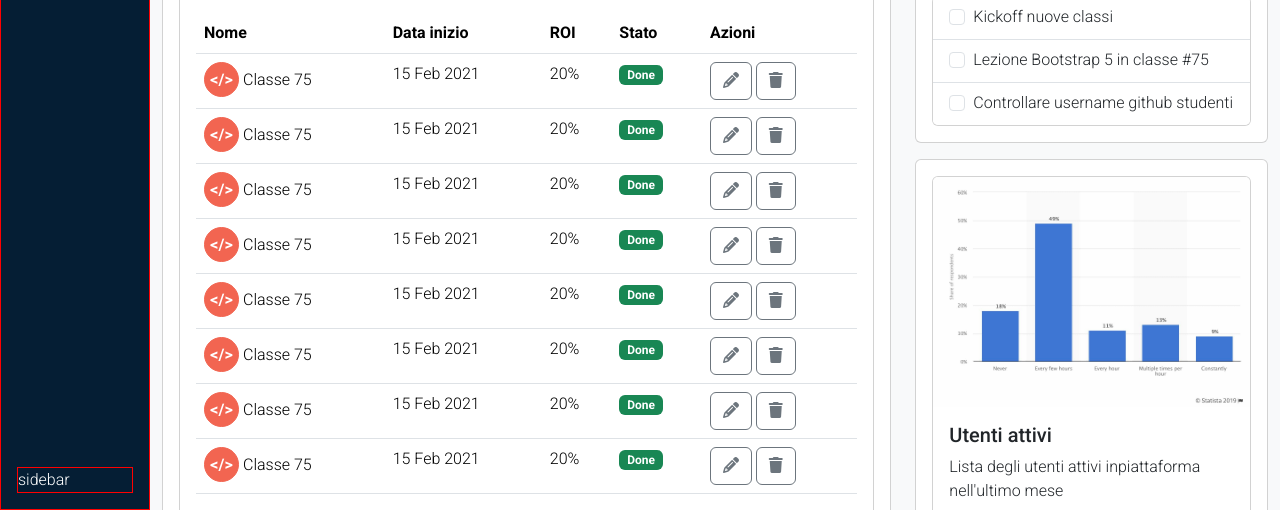
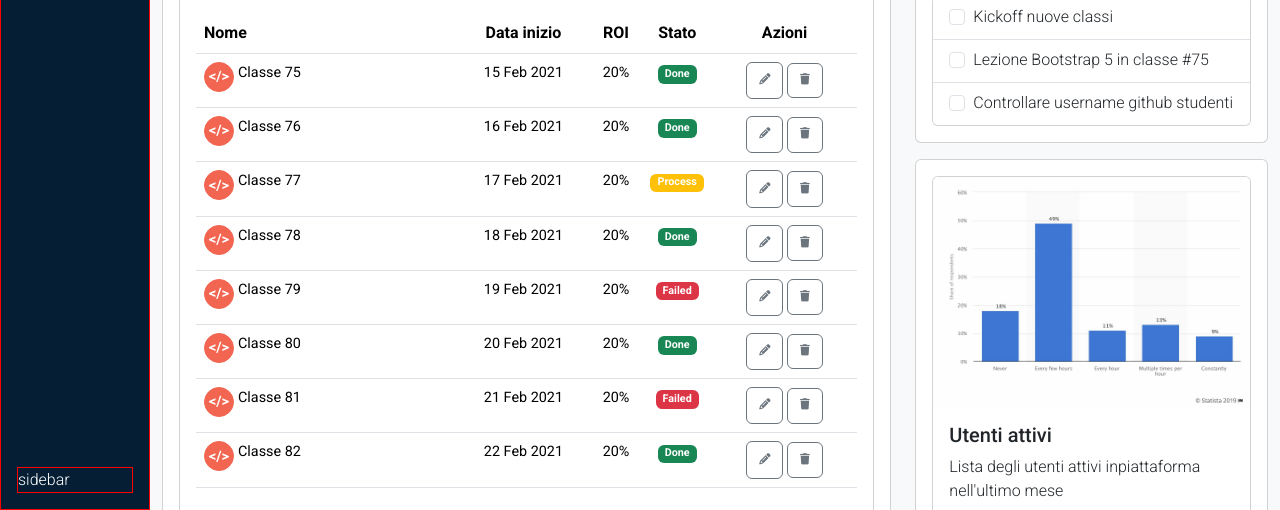
Before and after one commit to MatteoRuffa/html-css-bootstrap-dashboard, a plain HTML site: page index.html in a window 1280 px wide. Shown: the part 290-800 px from the top of the page. Drawn offline with nearby package versions, Linux system fonts and the light colour scheme.

Commit message:
add TABLE responsive

```diff
--- a/css/mr-style.css
+++ b/css/mr-style.css
@@ -103,17 +103,27 @@ div#new-student     {order: 1;}
 }
 
 /* TABLE */
-/* .table {
-    font-size: 80%;
-} */
+#table {
+    font-size: 0.9rem;
+}
 
 .mr-icon-circle {
     border: 1px solid var(--mr-icons);
     border-radius: 50%;
     background-color: var(--mr-icons);
     color: var(--mr-color-light);
-    width: 35px;
-    height: 35px;
+    width: 30px;
+    height: 30px;
+}
+
+#table th:not(th:first-child),
+#table td:not(td:first-child)  {
+    text-align: center;
+}
+
+#table button {
+    aspect-ratio: 1 / 1;
+    font-size: 0.7rem;
 }
 
 /* ACCORDION */
@@ -144,6 +154,22 @@ div#new-student     {order: 1;}
         justify-content: space-between;
         align-items: center;
     }
+
+    #table th:nth-child(2) {
+        width: 20%;
+    }
+
+    #table th:nth-child(3) {
+        width: 8%;
+    }
+
+    #table th:nth-child(4) {
+        width: 10%;
+    }
+
+    #table th:last-child {
+        width: 22%;
+    }
 }
 
 @media screen and (min-width: 992px) {
--- a/index.html
+++ b/index.html
@@ -56,6 +56,7 @@
     <!-- MAIN -->
     <main class="vh-100">
         <div class="h-100 d-flex">
+            <!-- METTERE SIDEBAR DENTRO WRAPPER -->
             <!-- SIDEBAR -->
             <nav class="h-100 p-3 d-flex flex-column justify-content-between mr-debug">
                 <div>
@@ -72,7 +73,6 @@
                 <!-- MAIN HEADER -->
                 <div class="main-header container-fluid">
                     <div class="d-flex flex-column" id="header-main">
-                        <!-- ¡¡¡VEDERE ORDINE ITEMS VERTICALE CHE E DIVERSO DA DEFAULT!!! -->
                         <div class="py-3" id="boolean">
                             <div class="d-flex align-items-center gap-2 ">
                                 <h2 class="m-0 ">Boolean</h2>
@@ -202,34 +202,30 @@
                                 <div class="card">
                                     <div class="card-header fs-4 fw-medium">Prossime classi</div>
                                     <div class="card-body">
-                                        <!-- DA FARE:
-                                            AGGIUNGERE COLONNA 5
-                                            FAR SPARIRE UNA COLONNA AL RIDURRE PAGINA
-                                            COMPILARLA
-                                            TROVARE ICONE -->
-                                        <table class="table">
+                                        <table class="table" id="table">
                                             <thead>
                                                 <tr class="fs-6">
                                                     <th scope="col">Nome</th>
-                                                    <th scope="col">Data inizio</th>
-                                                    <th scope="col">ROI</th>
+                                                    <th class="d-none d-md-table-cell " scope="col">Data inizio</th>
+                                                    <th class="d-none d-md-table-cell " scope="col">ROI</th>
                                                     <th scope="col">Stato</th>
                                                     <th scope="col">Azioni</th>
                                                 </tr>
                                             </thead>
-                                            <tbody>
+                                            <tbody class="fw-normal   ">
                                                 <!-- ROW-1 -->
                                                 <tr>
                                                     <th scope="row">
-                                                        <div class="d-flex align-items-center gap-1  ">
+                                                        <div class="d-flex flex-column flex-md-row  gap-1">
                                                             <div
                                                                 class="mr-icon-circle d-flex align-items-center justify-content-center ">
-                                                                &#60;/&#62;</div>
-                                                            <div class="fw-light">Classe 75</div>
+                                                                &#60;/&#62;
+                                                            </div>
+                                                            <div class="fw-normal">Classe 75</div>
                                                         </div>
                                                     </th>
-                                                    <td>15 Feb 2021</td>
-                                                    <td>20%</td>
+                                                    <td class="d-none d-md-table-cell ">15 Feb 2021</td>
+                                                    <td class="d-none d-md-table-cell ">20%</td>
                                                     <td>
                                                         <span class="badge text-bg-success">Done</span>
                                                     </td>
@@ -243,15 +239,15 @@
                                                 <!-- ROW-2 -->
                                                 <tr>
                                                     <th scope="row">
-                                                        <div class="d-flex align-items-center gap-1  ">
+                                                        <div class="d-flex flex-column flex-md-row gap-1  ">
                                                             <div
                                                                 class="mr-icon-circle d-flex align-items-center justify-content-center ">
                                                                 &#60;/&#62;</div>
-                                                            <div class="fw-light">Classe 75</div>
+                                                            <div class="fw-normal">Classe 76</div>
                                                         </div>
                                                     </th>
-                                                    <td>15 Feb 2021</td>
-                                                    <td>20%</td>
+                                                    <td class="d-none d-md-table-cell ">16 Feb 2021</td>
+                                                    <td class="d-none d-md-table-cell ">20%</td>
                                                     <td>
                                                         <span class="badge text-bg-success">Done</span>
                                                     </td>
@@ -265,17 +261,17 @@
                                                 <!-- ROW-3 -->
                                                 <tr>
                                                     <th scope="row">
-                                                        <div class="d-flex align-items-center gap-1  ">
+                                                        <div class="d-flex flex-column flex-md-row gap-1  ">
                                                             <div
                                                                 class="mr-icon-circle d-flex align-items-center justify-content-center ">
                                                                 &#60;/&#62;</div>
-                                                            <div class="fw-light">Classe 75</div>
+                                                            <div class="fw-normal">Classe 77</div>
                                                         </div>
                                                     </th>
-                                                    <td>15 Feb 2021</td>
-                                                    <td>20%</td>
+                                                    <td class="d-none d-md-table-cell ">17 Feb 2021</td>
+                                                    <td class="d-none d-md-table-cell ">20%</td>
                                                     <td>
-                                                        <span class="badge text-bg-success">Done</span>
+                                                        <span class="badge bg-warning text-dark text-white ">Process</span>
                                                     </td>
                                                     <td>
                                                         <button type="button" class="btn btn-outline-secondary "><i
@@ -287,15 +283,15 @@
                                                 <!-- ROW-4 -->
                                                 <tr>
                                                     <th scope="row">
-                                                        <div class="d-flex align-items-center gap-1  ">
+                                                        <div class="d-flex flex-column flex-md-row gap-1  ">
                                                             <div
                                                                 class="mr-icon-circle d-flex align-items-center justify-content-center ">
                                                                 &#60;/&#62;</div>
-                                                            <div class="fw-light">Classe 75</div>
+                                                            <div class="fw-normal">Classe 78</div>
                                                         </div>
                                                     </th>
-                                                    <td>15 Feb 2021</td>
-                                                    <td>20%</td>
+                                                    <td class="d-none d-md-table-cell ">18 Feb 2021</td>
+                                                    <td class="d-none d-md-table-cell ">20%</td>
                                                     <td>
                                                         <span class="badge text-bg-success">Done</span>
                                                     </td>
@@ -309,17 +305,17 @@
                                                 <!-- ROW-5 -->
                                                 <tr>
                                                     <th scope="row">
-                                                        <div class="d-flex align-items-center gap-1  ">
+                                                        <div class="d-flex flex-column flex-md-row gap-1  ">
                                                             <div
                                                                 class="mr-icon-circle d-flex align-items-center justify-content-center ">
                                                                 &#60;/&#62;</div>
-                                                            <div class="fw-light">Classe 75</div>
+                                                            <div class="fw-normal">Classe 79</div>
                                                         </div>
                                                     </th>
-                                                    <td>15 Feb 2021</td>
-                                                    <td>20%</td>
+                                                    <td class="d-none d-md-table-cell ">19 Feb 2021</td>
+                                                    <td class="d-none d-md-table-cell ">20%</td>
                                                     <td>
-                                                        <span class="badge text-bg-success">Done</span>
+                                                        <span class="badge bg-danger">Failed</span>
                                                     </td>
                                                     <td>
                                                         <button type="button" class="btn btn-outline-secondary "><i
@@ -331,15 +327,15 @@
                                                 <!-- ROW-6 -->
                                                 <tr>
                                                     <th scope="row">
-                                                        <div class="d-flex align-items-center gap-1  ">
+                                                        <div class="d-flex flex-column flex-md-row gap-1  ">
                                                             <div
                                                                 class="mr-icon-circle d-flex align-items-center justify-content-center ">
                                                                 &#60;/&#62;</div>
-                                                            <div class="fw-light">Classe 75</div>
+                                                            <div class="fw-normal">Classe 80</div>
                                                         </div>
                                                     </th>
-                                                    <td>15 Feb 2021</td>
-                                                    <td>20%</td>
+                                                    <td class="d-none d-md-table-cell ">20 Feb 2021</td>
+                                                    <td class="d-none d-md-table-cell ">20%</td>
                                                     <td>
                                                         <span class="badge text-bg-success">Done</span>
                                                     </td>
@@ -353,17 +349,17 @@
                                                 <!-- ROW-7 -->
                                                 <tr>
                                                     <th scope="row">
-                                                        <div class="d-flex align-items-center gap-1  ">
+                                                        <div class="d-flex flex-column flex-md-row gap-1  ">
                                                             <div
                                                                 class="mr-icon-circle d-flex align-items-center justify-content-center ">
                                                                 &#60;/&#62;</div>
-                                                            <div class="fw-light">Classe 75</div>
+                                                            <div class="fw-normal">Classe 81</div>
                                                         </div>
                                                     </th>
-                                                    <td>15 Feb 2021</td>
-                                                    <td>20%</td>
+                                                    <td class="d-none d-md-table-cell ">21 Feb 2021</td>
+                                                    <td class="d-none d-md-table-cell ">20%</td>
                                                     <td>
-                                                        <span class="badge text-bg-success">Done</span>
+                                                        <span class="badge bg-danger">Failed</span>
                                                     </td>
                                                     <td>
                                                         <button type="button" class="btn btn-outline-secondary "><i
@@ -375,15 +371,15 @@
                                                 <!-- ROW-8 -->
                                                 <tr>
                                                     <th scope="row">
-                                                        <div class="d-flex align-items-center gap-1  ">
+                                                        <div class="d-flex  flex-column flex-md-row gap-1  ">
                                                             <div
                                                                 class="mr-icon-circle d-flex align-items-center justify-content-center ">
                                                                 &#60;/&#62;</div>
-                                                            <div class="fw-light">Classe 75</div>
+                                                            <div class="fw-normal">Classe 82</div>
                                                         </div>
                                                     </th>
-                                                    <td>15 Feb 2021</td>
-                                                    <td>20%</td>
+                                                    <td class="d-none d-md-table-cell ">22 Feb 2021</td>
+                                                    <td class="d-none d-md-table-cell "> 20%</td>
                                                     <td>
                                                         <span class="badge text-bg-success">Done</span>
                                                     </td>
```
